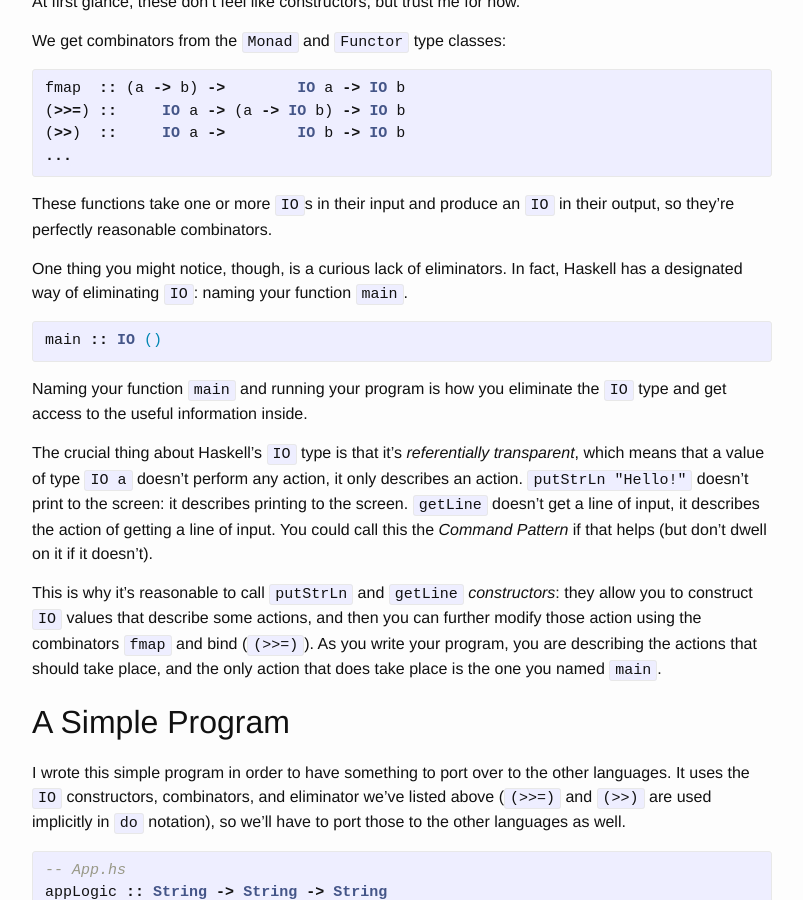
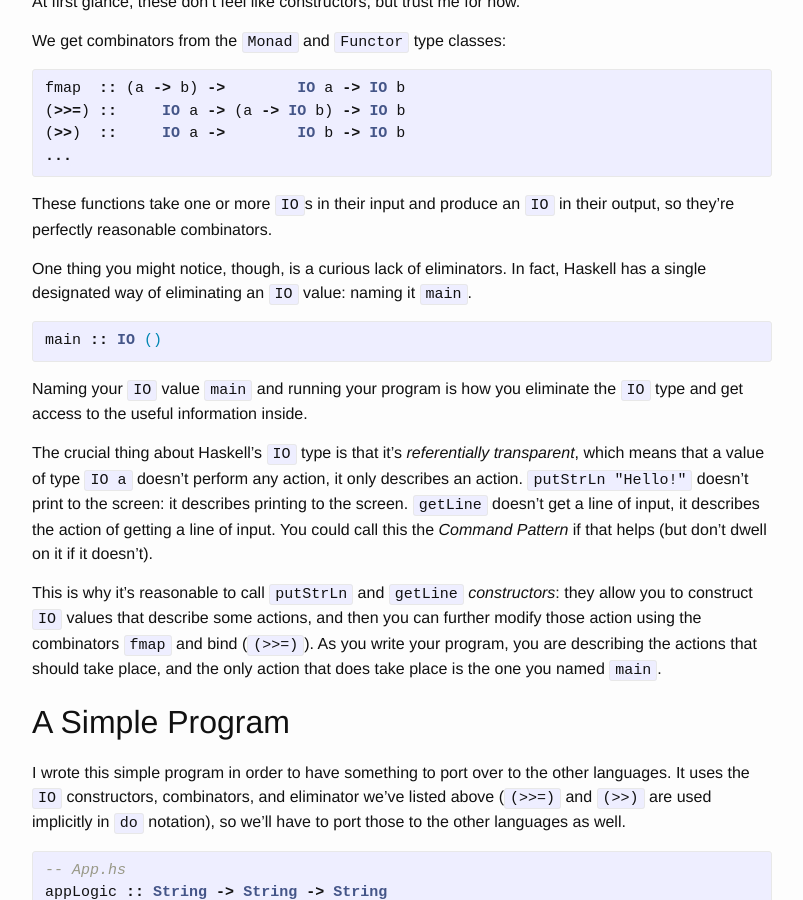
Before and after one commit to friedbrice/friedbrice.github.io, a Jekyll site: the page built from _posts/2020-01-01-io-rosetta-stone.md, in a window 1280 px wide and 900 px high, scrolled down 1712 px. Shown: the whole window, without its empty margins (238-1041 px from the left). Built offline with Jekyll 4.4.1, drawn with Linux system fonts in a browser that asks for light colours; comment, search, counter and statistics services are not loaded.

Commit message:
Update 2020-01-01-io-rosetta-stone.md

```diff
--- a/_posts/2020-01-01-io-rosetta-stone.md
+++ b/_posts/2020-01-01-io-rosetta-stone.md
@@ -94,13 +94,13 @@ fmap  :: (a -> b) ->        IO a -> IO b
 
 These functions take one or more `IO`s in their input and produce an `IO` in their output, so they're perfectly reasonable combinators.
 
-One thing you might notice, though, is a curious lack of eliminators. In fact, Haskell has a designated way of eliminating `IO`: naming your function `main`.
+One thing you might notice, though, is a curious lack of eliminators. In fact, Haskell has a single designated way of eliminating an `IO` value: naming it `main`.
 
 {% highlight haskell %}
 main :: IO ()
 {% endhighlight %}
 
-Naming your function `main` and running your program is how you eliminate the `IO` type and get access to the useful information inside.
+Naming your `IO` value `main` and running your program is how you eliminate the `IO` type and get access to the useful information inside.
 
 The crucial thing about Haskell's `IO` type is that it's _referentially transparent_, which means that a value of type `IO a` doesn't perform any action, it only describes an action. `putStrLn "Hello!"` doesn't print to the screen: it describes printing to the screen. `getLine` doesn't get a line of input, it describes the action of getting a line of input. You could call this the _Command Pattern_ if that helps (but don't dwell on it if it doesn't).
 
```
